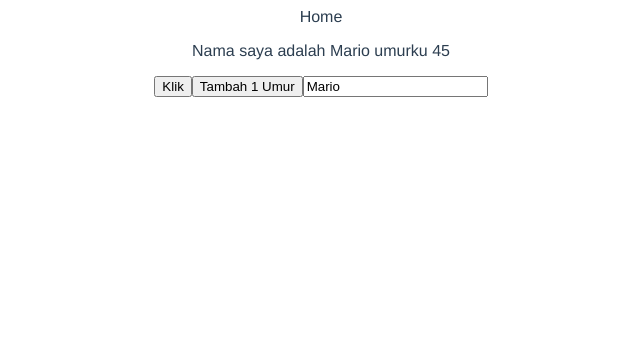
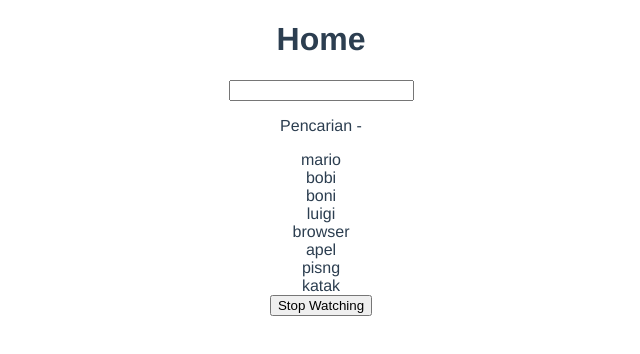
Before and after one commit to KonferensiHantuProject/bone-blog, a Vue app: page / in a window 1280 px wide. Shown: the top 354 px of the page, without its empty margins (319-959 px from the left). Built offline with nearby package versions, Linux system fonts and the light colour scheme.

Commit message:
Learning Watch and Friends

```diff
--- a/src/views/Home.vue
+++ b/src/views/Home.vue
@@ -1,36 +1,80 @@
 <template>
   <div class="home">
-    Home
+    <h1>Home</h1>
 
-    <p>Nama saya adalah {{ name }} umurku {{ age }}</p>
-    <button @click="handleClick">Klik</button>
-    <button @click="age++">Tambah 1 Umur</button>
-    <input type="text" v-model="name">
+    <input type="text" v-model="search">
+    <p>Pencarian - {{ search }}</p>
+    <div v-for="name in matchingNames" :key="name">
+      {{ name }}
+    </div>
+    <button @click="handleClick">Stop Watching</button>
+    <!-- <p>Nama saya adalah {{ boneOne.name }} umurku {{ boneOne.age }}</p>
+    <button @click="updateBoneOne">Klik</button>
+    <button @click="boneOne.age++">Tambah 1 Umur</button>
+    <input type="text" v-model="boneOne.name">
+
+    <h2>Reactive</h2>
+    <p>{{ boneTwo.name }} - {{ boneTwo.age }}</p>
+    <button @click="updateBoneTwo">Update Bone Two</button> -->
   </div>
 </template>
 
 <script>
-import { ref } from '@vue/reactivity'
+import { ref, reactive, computed } from '@vue/reactivity'
+import { watch, watchEffect } from '@vue/runtime-core'
 
 export default {
   name: 'Home',
   setup() {
-    console.log('set up')
 
+    // const boneOne = ref({ name: "tono", age: 51})
+    // const boneTwo = reactive({ name: "toni", age: 21})
     // const p = ref(null)
 
-    const name = ref('Mario')
-    const age = ref(45)
+    // const name = ref('Mario')
+    // const age = ref(45)
+
+    // const handleClick = () => {
+    //   name.value = 'Luigi'
+    //   age.value = 35
+    // }
+
+    // const updateBoneOne = () => {
+    //   boneOne.value.name = 'Luigi'
+    //   boneOne.value.age = 35
+    // }
+
+    // const updateBoneTwo = () => {
+    //   boneTwo.name = 'Laigi'
+    //   boneTwo.age = 45
+    // }
+    const search = ref('')
+    const names = ref(['mario', 'bobi', 'boni', 'luigi', 'browser', 'apel', 'pisng', 'katak'])
+
+    // Ketika terjadi perubahan
+    const stopWatch = watch(search, () => {
+      console.log('watch jalan')
+    })
+
+    // Pas inisial jalan
+    const stopWatchEffect = watchEffect(() => {
+      console.log('watch effect jalan', search.value)
+    })
+
+    const matchingNames = computed(() => {
+      return names.value.filter((name) => name.includes(search.value))
+    })
 
     const handleClick = () => {
-      name.value = 'Luigi'
-      age.value = 35
+      stopWatch()
+      stopWatchEffect()
     }
 
     return {
-      name,
-      age,
-      handleClick,
+      names,
+      search,
+      matchingNames,
+      handleClick
     }
   }
 }
```
